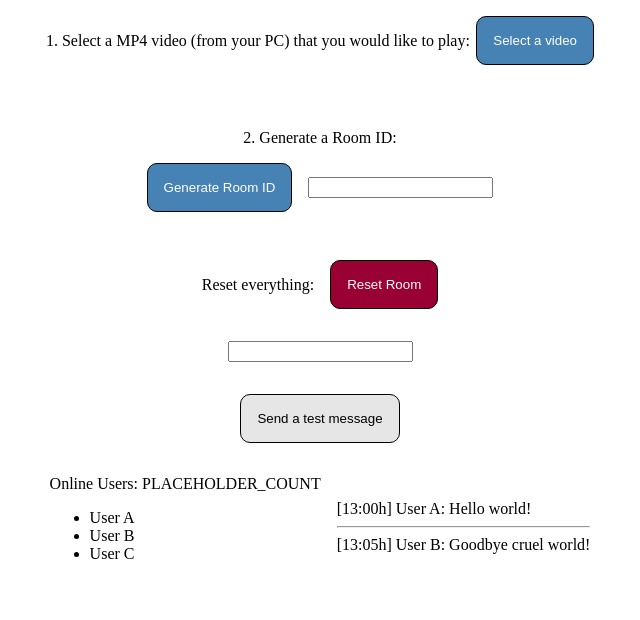
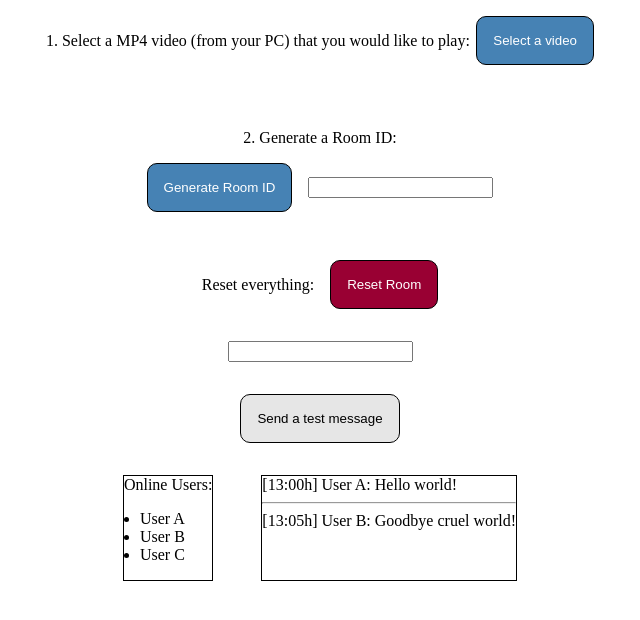
Before and after one commit to kubni/SyncVideo, a React (Create React App) app: page /creator in a window 1280 px wide. Shown: the top 620 px of the page, without its empty margins (320-960 px from the left). Built offline with nearby package versions, Linux system fonts and the light colour scheme; no server answers.

Commit message:
feat: Start implementing Chat functionalities

```diff
--- a/src/components/Chat/chat.css
+++ b/src/components/Chat/chat.css
@@ -1,13 +1,21 @@
 .chat {
     display: flex;
-    align-items: center;
-    gap: 1rem;
+    /* align-items: center; */
+    gap: 3rem;
 }
 
-.online-users {
+.online-users-section {
+    border: 1px solid black;
+}
 
+.online-users-list {
+    padding: 0;
+}
+.online-users-list > li {
+ /* TODO: Is this okay, in combination with padding:0 */
+    margin-left: 1rem;
 }
 
 .message-history {
-
+    border: 1px solid black;
 }
--- a/src/components/Chat/index.js
+++ b/src/components/Chat/index.js
@@ -3,9 +3,9 @@ import "./chat.css"
 export default function Chat() {
   return (
     <div className="chat">
-      <div className="online-users">
-        <p>Online Users: PLACEHOLDER_COUNT</p>
-        <ul>
+      <div className="online-users-section">
+        <p>Online Users: </p>
+        <ul className="online-users-list">
           <li>User A</li>
           <li>User B</li>
           <li>User C</li>
--- a/src/pages/Creator/index.js
+++ b/src/pages/Creator/index.js
@@ -1,11 +1,17 @@
+// TODO: There are 2 re-renders when we first enter the creator page, even though there are 3
+// state setters, 2 in first useEffect and 1 in the second
+
+
 import "./creator.css"
 import Chat from "../../components/Chat"
 import firestoreDb from "./firebase.js"
 import { useEffect, useRef, useState } from "react"
+import { useLocation } from "react-router-dom"
 
 export default function Creator({ setVideoUrl, pc }) {
 
   // Variables
+  const location = useLocation(); // TODO: State? Inside of useEffect?
   const offerOptions = {
     offerToReceiveAudio: true,
     offerToReceiveVideo: true
@@ -59,7 +65,13 @@ export default function Creator({ setVideoUrl, pc }) {
     function handleLocalChannelStatusChange(event) {
       if (localChannelCopy) {
         const state = localChannelCopy.readyState;
-        state === "open" ? console.log("Local channel is open!") : console.log("Local channel is closed!");
+        if (state === "open") {
+          // This means that the participant connected
+          console.log("Local channel is open!")
+        }
+        else {
+          console.log("Local channel is closed!");
+        }
       }
     }
 
@@ -68,7 +80,7 @@ export default function Creator({ setVideoUrl, pc }) {
     localChannelCopy.onclose = handleLocalChannelStatusChange;
 
     updateLocalChannel(localChannelCopy);
-    // TODO: Cleanup
+    // TODO: Check the cleanup function
     return () => {
       pc.removeEventListener("open", handleLocalChannelStatusChange);
       pc.removeEventListener("close", handleLocalChannelStatusChange);
--- a/src/pages/Home/home.css
+++ b/src/pages/Home/home.css
@@ -54,8 +54,9 @@
     display: flex;
     flex-direction: column;
     align-items: center;
-    gap: 0.4rem;
+    gap: 1rem;
 }
+
 
 /* Phones */
 @media screen and (max-width: 850px) {
--- a/src/pages/Home/index.js
+++ b/src/pages/Home/index.js
@@ -8,15 +8,29 @@ import { Link } from "react-router-dom"
 export default function Home() {
 
   // States
+  const [hostUsername, setHostUsername] = useState("");
+  const [participantUsername, setParticipantUsername] = ("");
   const [roomID, setRoomID] = useState("");
 
   return (
     <>
       <div className="bubbles">
         <div className="create-bubble">
-          <Link to="/creator" className="btn-create-room">Create a room</Link>
+          <p style={{ color: "white" }}>Username:</p> {/* TODO: Component? */}
+          <input
+            type="text"
+            value={hostUsername}
+            onChange={(event) => setHostUsername(event.target.value)}
+          />
+          <Link to="/creator" state={{ hostUsername: hostUsername }} className="btn-create-room">Create a room</Link>
         </div>
         <div className="join-bubble">
+          <p style={{ color: "white" }}>Username:</p>
+          <input
+            type="text"
+            value={participantUsername}
+            onChange={(event) => setParticipantUsername(event.target.value)}
+          />
           <div className="div-input-roomID">
             <p style={{ color: "white" }}>Room ID:</p>
             <input
@@ -24,8 +38,8 @@ export default function Home() {
               value={roomID}
               onChange={(event) => setRoomID(event.target.value)}
             />
-            <Link to="/participant" state={{ roomID: roomID }} className="btn-join-room">Join room</Link>
           </div>
+          <Link to="/participant" state={{ roomID: roomID }} className="btn-join-room">Join room</Link>
         </div>
       </div>
     </>
```
